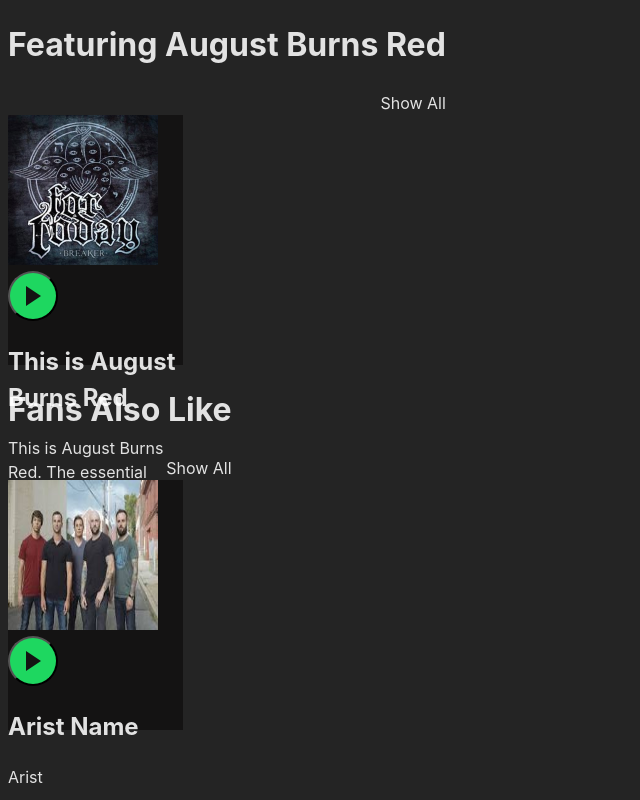
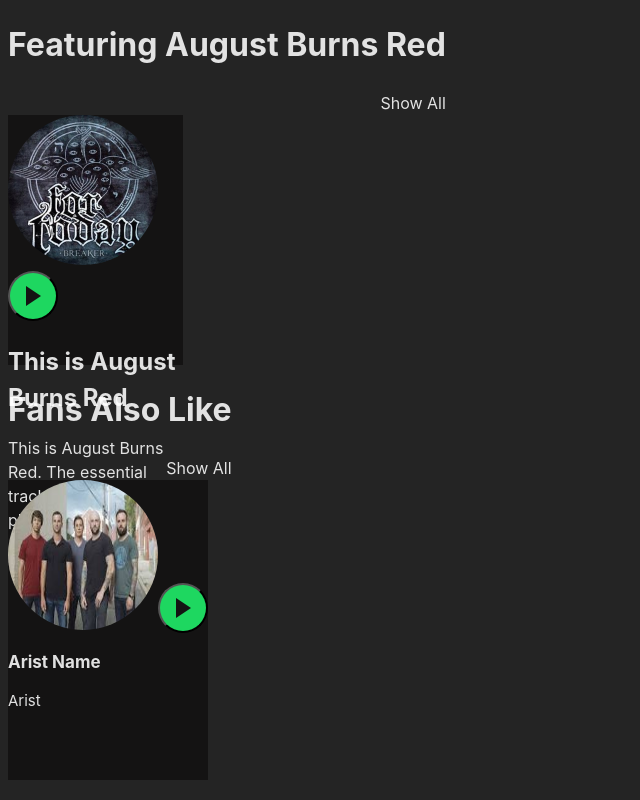
Before and after one commit to Spooify/spooify, a React (Vite) app in the folder client/: page / in a window 1280 px wide. Shown: the whole page, without its empty margins (0-640 px from the left). Built offline with nearby package versions, Linux system fonts and the light colour scheme.

Commit message:
more updates to featuring and fans also like components

```diff
--- a/client/src/fans_also_like/FansAlsoLike.css
+++ b/client/src/fans_also_like/FansAlsoLike.css
@@ -1,5 +1,6 @@
 .fans_also_like {
   width: fit-content;
+
 }
 
 .fans_also_like_header:hover {
@@ -22,6 +23,7 @@
     height: 150px;
     width: 150px;
     align-content: center;
+    border-radius: 50%;
 }
 
 .play_artist_button {
@@ -46,10 +48,18 @@
   margin: auto;
 }
 
+.artist_name{
+    font-size: 17px;
+}
+
+.artist_description{
+    font-size: 15px;
+}
+
 .new_artist_option {
   background-color: rgb(20, 19, 19);
-  width: 175px;
-  height: 250px;
+  width: 200px;
+  height: 300px;
 }
 
 .new_artist_option:hover {
```
